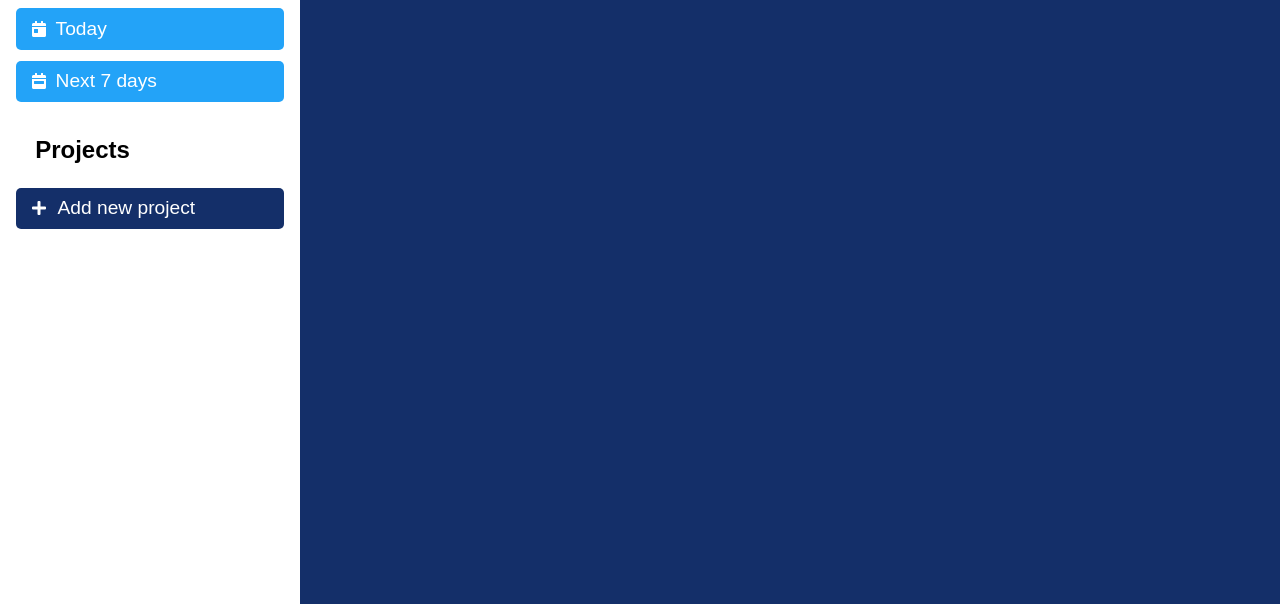
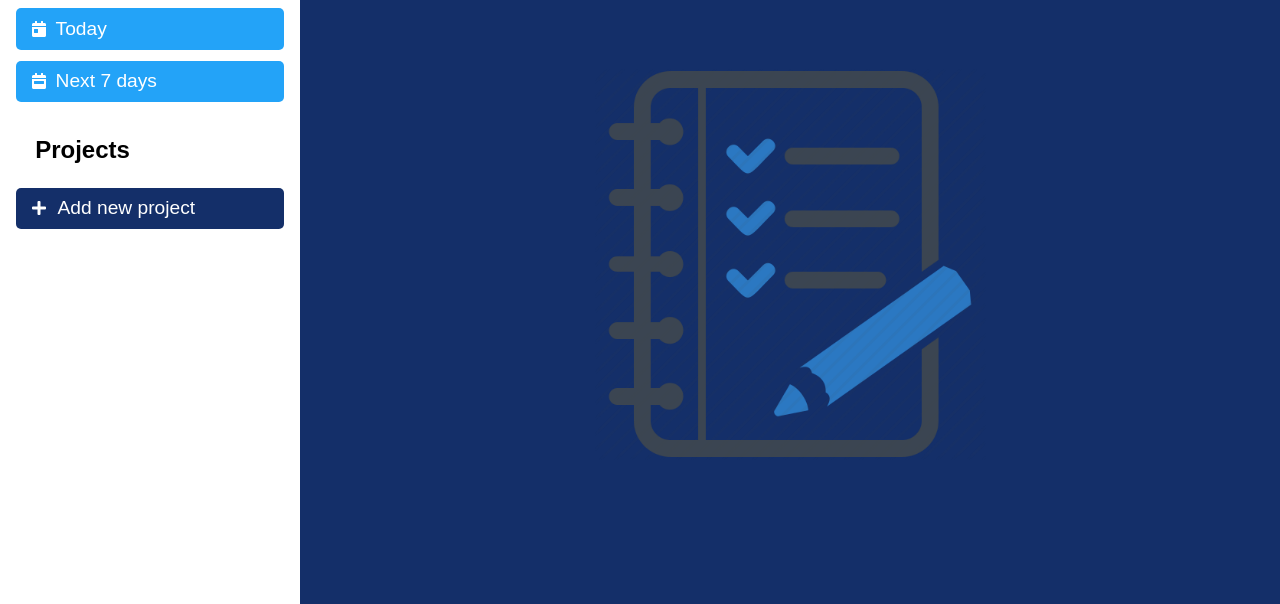
Before and after one commit to romainyvernes/todo_list, a plain HTML site: page index.html in a window 1280 px wide. Shown: the part 196-800 px from the top of the page. Drawn offline with Linux system fonts and the light colour scheme; a web font is replaced by a local one.

Commit message:
Add background logo

```diff
--- a/styles.css
+++ b/styles.css
@@ -187,6 +187,8 @@ h1 {
     color: white;
     width: auto;
     overflow: auto;
+    background: url('background-logo.jpeg') no-repeat center;
+    background-size: 40%;
 }
 
 #content-label {
```
Also changed, not shown: background-logo.jpeg (added).
